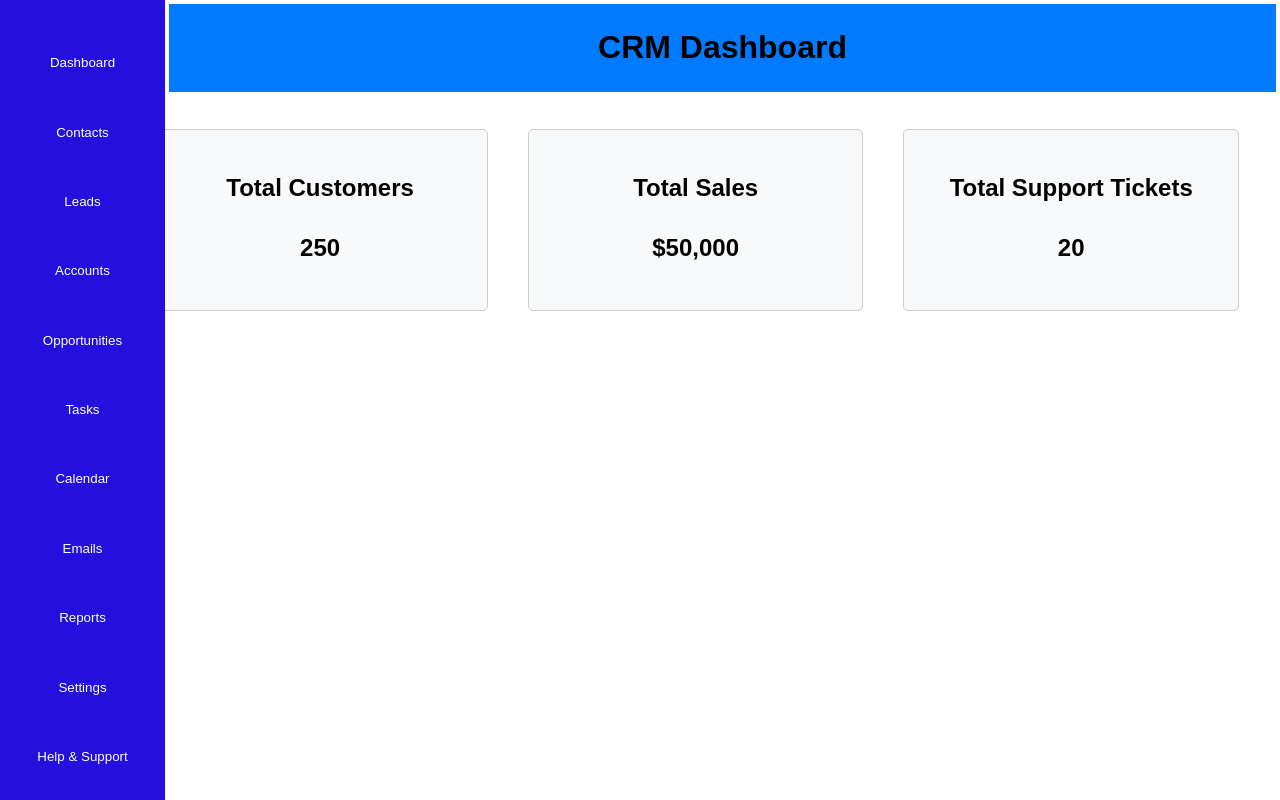
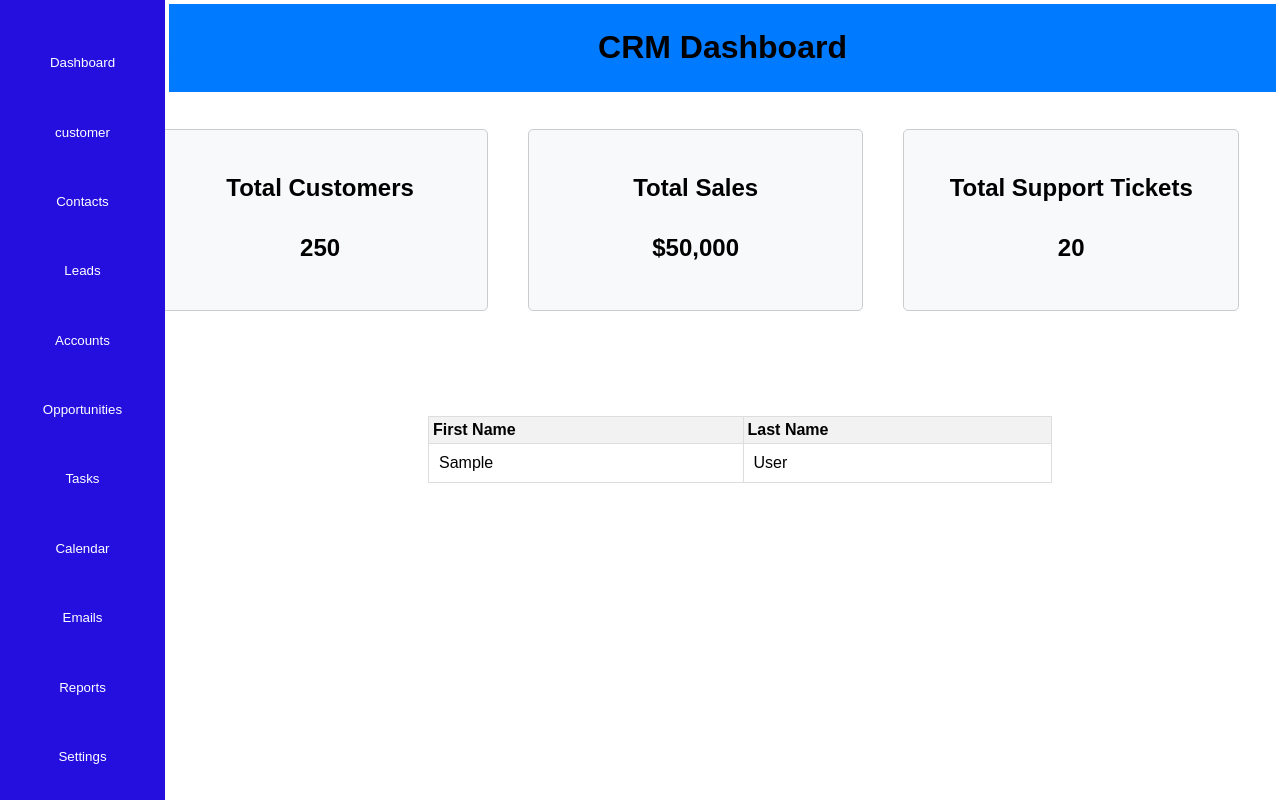
Before and after one commit to ganesaperumal03/CRM, a Django app: page /dashboard in a window 1280 px wide. Run offline with Django 4.2, Linux system fonts and the light colour scheme; tables that the repository leaves empty hold one stand-in row (values such as "Sample post").

Commit message:
saturday updates

```diff
--- a/application/models.py
+++ b/application/models.py
@@ -1,3 +1,18 @@
+# models.py
+
 from django.db import models
 
-# Create your models here.
+class Customer(models.Model):
+    first_name = models.CharField(max_length=100)
+    last_name = models.CharField(max_length=100)
+    company_name = models.CharField(max_length=100, blank=True, null=True)
+    email = models.EmailField()
+    phone_number = models.CharField(max_length=20, blank=True, null=True)
+    address = models.TextField(blank=True, null=True)
+    city = models.CharField(max_length=50, blank=True, null=True)
+    state = models.CharField(max_length=50, blank=True, null=True)
+    postal_code = models.CharField(max_length=10, blank=True, null=True)
+    country = models.CharField(max_length=50, blank=True, null=True)
+    notes = models.TextField(blank=True, null=True)
+    class Meta:
+        app_label = 'application'
--- a/application/views.py
+++ b/application/views.py
@@ -1,14 +1,27 @@
-from django.shortcuts import render
-import os
-# Create your views here.
+from django.shortcuts import render, redirect
+from .forms import CustomerForm
+from .models import Customer
+
 def home(request):
-    return render(request,"index.html")
+    return render(request, "index.html")
 
 def dashboard(request):
-    return render(request,"dashboard.html")
+    customers = Customer.objects.all()
+    return render(request, "dashboard.html", {'customers': customers})
 
 def login(request):
-    return render(request,"login.html")
+    return render(request, "login.html")
 
 def customer(request):
-    return render(request,"customer/customer.html")
+    return render(request, "customer/customer.html")
+
+def submit_customer(request):
+    if request.method == 'POST':
+        form = CustomerForm(request.POST)
+        if form.is_valid():
+            form.save()  # This will save the data to the Customer table
+            return redirect('customer')  # Redirect to the 'customer' page after successful submission
+    else:
+        form = CustomerForm()
+
+    return render(request, 'index.html')
--- a/crm_project/urls.py
+++ b/crm_project/urls.py
@@ -1,15 +1,12 @@
-
 from django.contrib import admin
 from django.urls import path
 from application import views
-from django.conf.urls.static import static
 
 urlpatterns = [
-    path('admin/', admin.site.urls),
-    path('', views.home,name="Home"),
-    path('dashboard', views.dashboard,name="dashboard"),
-    path('login', views.login,name="login"),
-    path('customer', views.customer,name="customer"),
-
-
+    path('admin', admin.site.urls),
+    path('', views.home, name="home"),  # Changed name to "home"
+    path('dashboard', views.dashboard, name="dashboard"),
+    path('login', views.login, name="login"),
+    path('customer', views.customer, name="customer"),
+    path('submit_customer', views.submit_customer, name="submit_customer"),
 ]
--- a/static/css/Dashboard_style.css
+++ b/static/css/Dashboard_style.css
@@ -128,3 +128,59 @@ footer {
     margin-top: 37%;
     text-align: center;
 }
+/* Add this CSS to your stylesheet or in a <style> tag in your HTML template */
+
+/* Style the table */
+table {
+    width: 50%;
+    border-collapse: collapse;
+    margin-bottom: 20px;
+    margin-left: 412px;
+  }
+
+  /* Style table headers */
+  th {
+    background-color: #f2f2f2;
+    text-align: left;
+    font-weight: bold;
+    border: 1px solid #ddd;
+  }
+
+  /* Style table rows */
+  tr {
+    background-color: #fff;
+  }
+
+  /* Style table cells */
+  td {
+    padding: 10px;
+    border: 1px solid #ddd;
+  }
+
+  /* Add hover effect to rows */
+  tr:hover {
+    background-color: #f5f5f5;
+  }
+
+  /* Style the table header of the table with ID "customers-table" */
+  #customers-table th {
+    background-color: #3399ff;
+    color: #fff;
+  }
+
+  /* Style the table rows of the table with ID "customers-table" */
+  #customers-table tr {
+    background-color: #fff;
+    border-bottom: 2px solid #ddd;
+  }
+
+  /* Style the table cells of the table with ID "customers-table" */
+  #customers-table td {
+    padding: 8px;
+    border: 1px solid #ddd;
+  }
+
+  /* Add hover effect to rows for the table with ID "customers-table" */
+  #customers-table tr:hover {
+    background-color: #cce0ff;
+  }
--- a/templates/dashboard.html
+++ b/templates/dashboard.html
@@ -19,7 +19,8 @@
                 <div class="sidebar">
                     <ul>
                         <li><a  href="{% url 'dashboard' %}"><span class="las la-poll"></span><small>Dashboard</small></a></li>
-                        <li><a href="{% url 'customer' %}"><span class="las la-poll"></span><small>Contacts</small></a></li>
+                        <li><a  href="{% url 'customer' %}"><span class="las la-poll"></span><small>customer</small></a></li>
+                        <li><a href=""><span class="las la-poll"></span><small>Contacts</small></a></li>
                         <li><a href=""><span class="las la-poll"></span><small>Leads</small></a></li>
                         <li><a href=""><span class="las la-poll"></span><small>Accounts</small></a></li>
                         <li><a href=""><span class="las la-poll"></span><small>Opportunities</small></a></li>
@@ -63,5 +64,23 @@
         </div>
     </section>
     {% endblock %}
+    <table>
+        <thead>
+            <tr>
+                <th>First Name</th>
+                <th>Last Name</th>
+                <!-- Add more table headers for other fields as needed -->
+            </tr>
+        </thead>
+        <tbody>
+            {% for customer in customers %}
+            <tr>
+                <td>{{ customer.first_name }}</td>
+                <td>{{ customer.last_name }}</td>
+                <!-- Add more table cells for other fields as needed -->
+            </tr>
+            {% endfor %}
+        </tbody>
+    </table>
 
 </body>
```
Also changed, not shown: application/forms.py (added, +8 -0 lines), crm_project/settings.py (+10 -7 lines), templates/customer/customer.html (+52 -39 lines), templates/customer/customer_views.html (added, +23 -0 lines), templates/index.html (deleted, +0 -69 lines), application/migrations/0001_initial.py (added).
